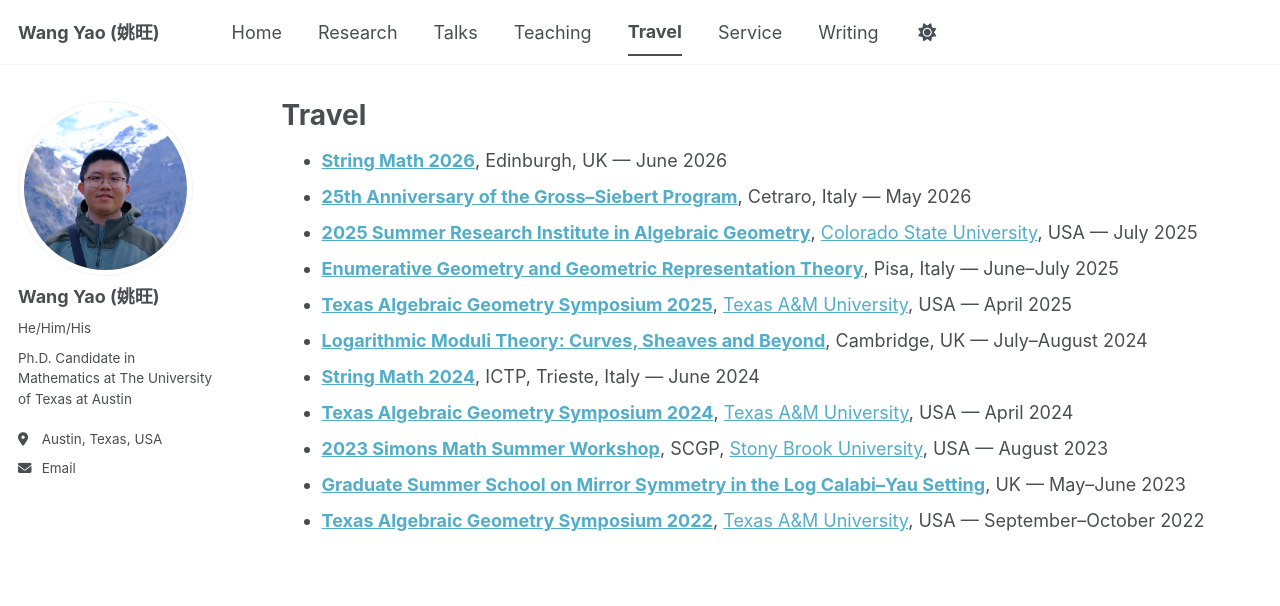
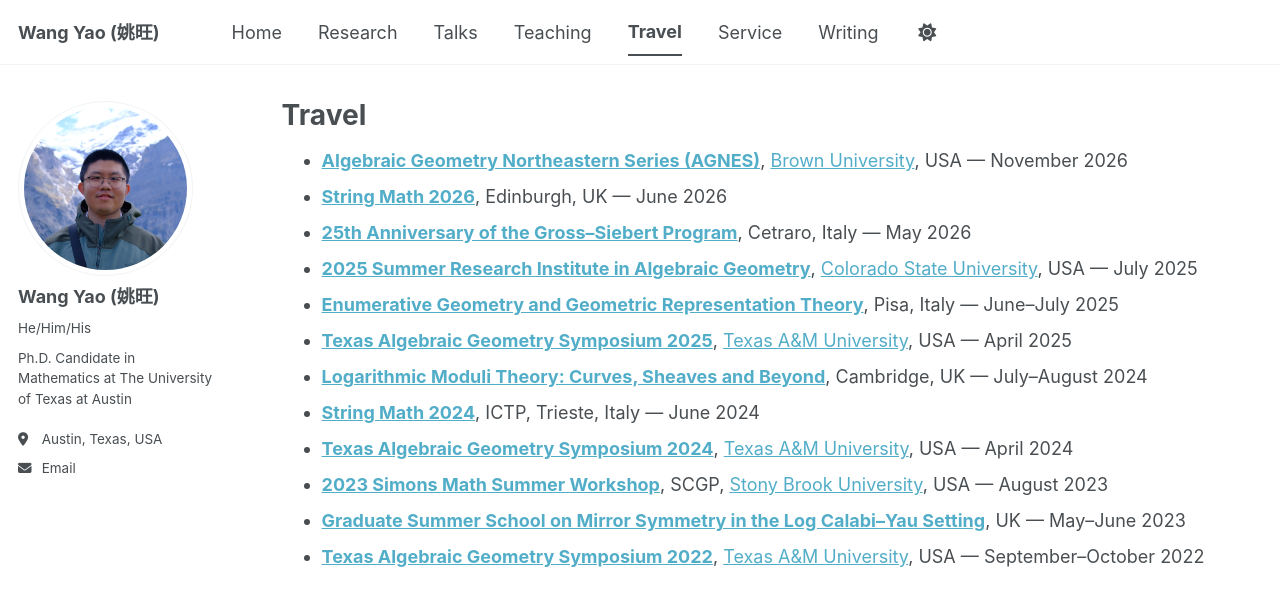
Before and after one commit to yaowang0604-git/yaowang0604-git.github.io, a Jekyll site: the page built from _pages/travel.md, in a window 1280 px wide. Shown: the top 606 px of the page. Built offline with Jekyll 4.4.1, drawn with Linux system fonts in a browser that asks for light colours; a style sheet for code colours, icons or effects is not loaded.

Commit message:
Update travel.md

```diff
--- a/_pages/travel.md
+++ b/_pages/travel.md
@@ -4,6 +4,7 @@ title: "Travel"
 permalink: /travel/
 author_profile: true
 ---
+- **[Algebraic Geometry Northeastern Series (AGNES)](https://sites.google.com/site/agneshomepage/brown-2026)**, [Brown University](https://mathematics.brown.edu/), USA — November 2026
 - **[String Math 2026](https://icms.ac.uk/activities/workshop/stringmath26/)**, Edinburgh, UK — June 2026
 - **[25th Anniversary of the Gross–Siebert Program](https://sites.google.com/view/gs25anniversary/)**, Cetraro, Italy — May 2026
 - **[2025 Summer Research Institute in Algebraic Geometry](https://sites.google.com/view/2025summerinstitute/home)**, [Colorado State University](https://mathematics.colostate.edu/), USA — July 2025
```
